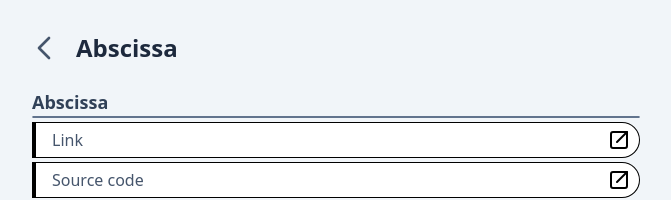
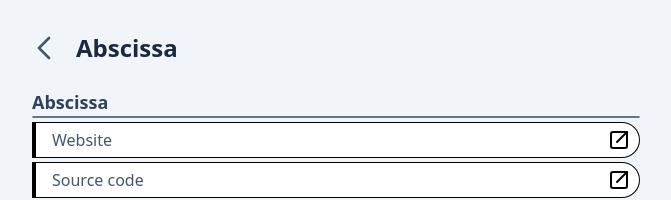
Before and after one commit to alejandro-vaz/alejandro-vaz, a React (Create React App) app: page /abscissa in a window 1280 px wide. Shown: the top 200 px of the page, without its empty margins (308-979 px from the left). Built offline with nearby package versions, Linux system fonts and the light colour scheme.

Commit message:
link to website

```diff
--- a/src/pages/Abscissa.tsx
+++ b/src/pages/Abscissa.tsx
@@ -19,7 +19,7 @@
     return (
         <>
             <Section name="Abscissa">
-                <Card type="extern" to="https://abscissa.eu">Link</Card>
+                <Card type="extern" to="https://abscissa.eu">Website</Card>
                 <Card type="extern" to="https://github.com/alejandro-vaz/abscissa">Source code</Card>
                 <Card type="extern" to="https://docs.abscissa.eu/Abscissa">Documentation</Card>
             </Section>
```
